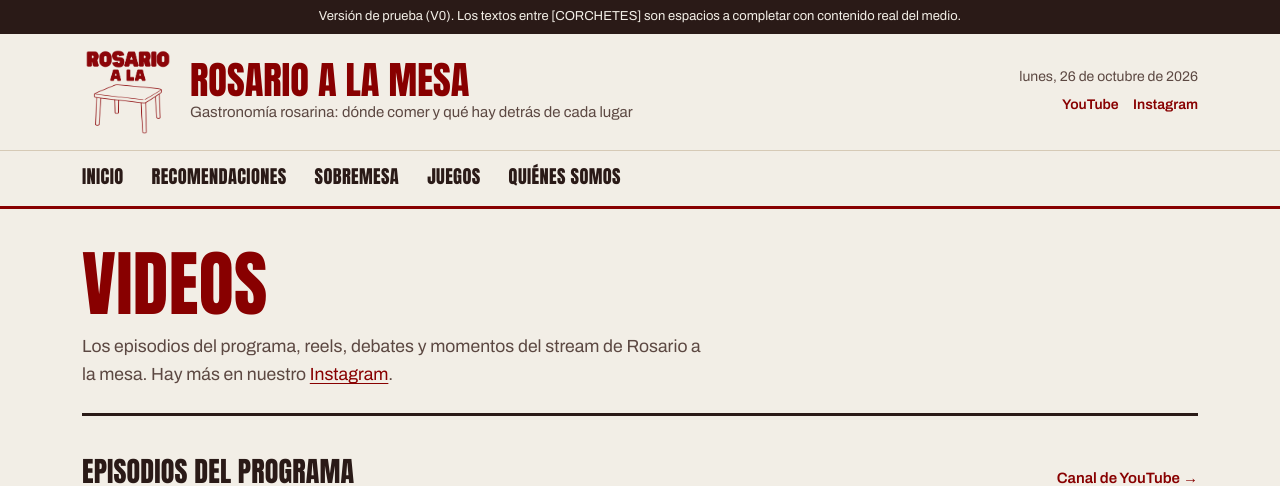
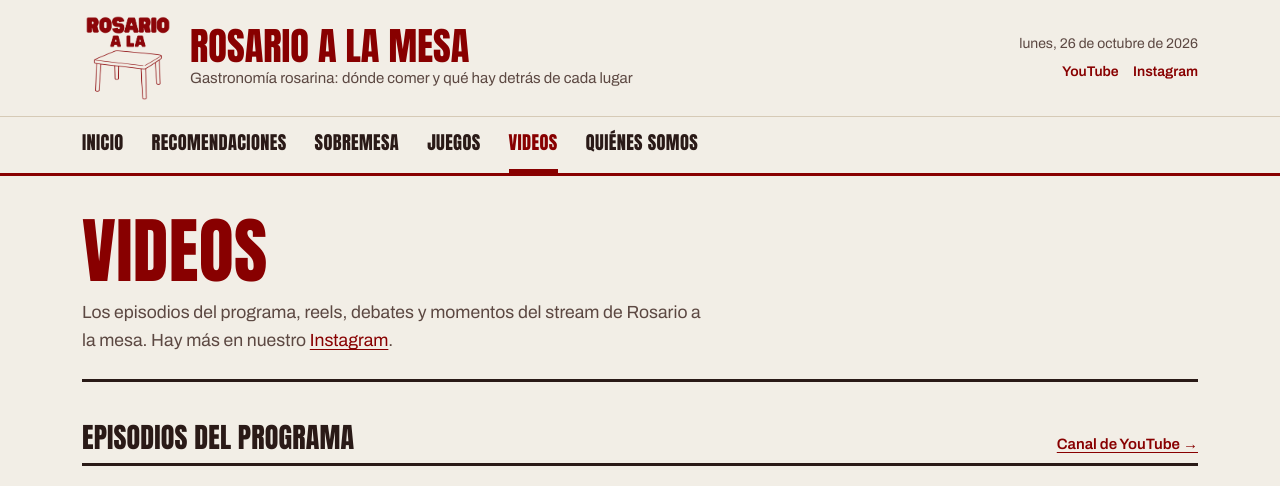
Before and after one commit to mateoaleu06-ops/Rosario-a-la-mesa, a Jekyll site: the page built from videos.html, in a window 1280 px wide and 900 px high, cut to the strip 0-486 px from the top of the window. Built offline with Jekyll 4.4.1, drawn with Linux system fonts in a browser that asks for light colours; a script that is not in the unit is left out.

Commit message:
Videos en el menú y modo prueba desactivado
Co-Authored-By: Claude Opus 5.5 <noreply@anthropic.com>
Claude-Session: https://claude.ai/code/session_01YEU3nETJyi61ckCgoBkZV7

```diff
--- a/_config.yml
+++ b/_config.yml
@@ -21,7 +21,7 @@ universidad: "UCA Rosario"
 # true  = muestra la franja de "versión de prueba" y completa con [MARCADORES] los espacios
 #         que todavía no tienen contenido (notas, videos, verticales, redes).
 # false = ponelo cuando el sitio esté listo: los espacios vacíos se ocultan.
-modo_prueba: true
+modo_prueba: false
 
 # ---------------------------------------------------------
 #  CONFIGURACIÓN TÉCNICA — no hace falta tocar nada de acá para abajo
--- a/_includes/cabecera.html
+++ b/_includes/cabecera.html
@@ -25,6 +25,7 @@
         {% for s in site.data.secciones %}
         <li><a href="{{ s.url | relative_url }}"{% if page.nav == s.clave %} aria-current="page"{% endif %}>{{ s.nombre }}</a></li>
         {% endfor %}
+        <li><a href="{{ '/videos/' | relative_url }}"{% if page.nav == "videos" %} aria-current="page"{% endif %}>Videos</a></li>
         <li><a href="{{ '/quienes-somos/' | relative_url }}"{% if page.nav == "quienes" %} aria-current="page"{% endif %}>Quiénes somos</a></li>
       </ul>
       <div class="nav__redes redes">
--- a/videos.html
+++ b/videos.html
@@ -1,6 +1,7 @@
 ---
 layout: base
 title: Videos
+nav: videos
 permalink: /videos/
 ---
 {%- assign videos = site.data.videos | where: "seccion", "mira" | sort: "fecha" | reverse -%}
```
